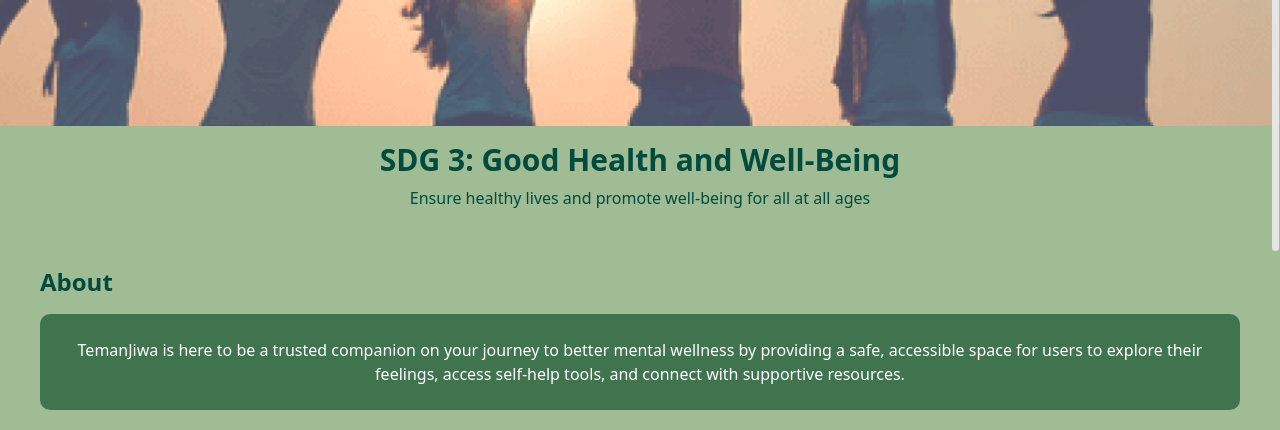
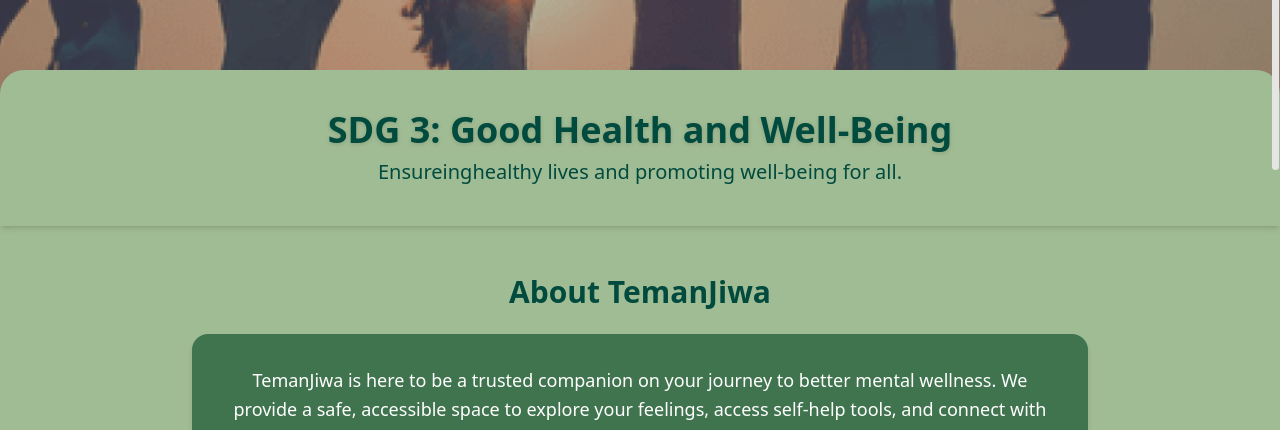
Before and after one commit to nathabuddhi/teman-jiwa, a React (Vite) app: page / in a window 1280 px wide. Shown: the part 347-777 px from the top of the page. Built offline with nearby package versions, Linux system fonts and the light colour scheme; no server answers.

Commit message:
Update HomePage.tsx

```diff
--- a/src/pages/HomePage.tsx
+++ b/src/pages/HomePage.tsx
@@ -5,52 +5,60 @@
 export default function HomePage() {
     return (
         <>
-            <div className="flex flex-col w-screen p-0 m-0">
+            <div className="flex flex-col w-full m-0 p-0 bg-white">
+                {/* Hero Section */}
                 <div
-                    className="relative w-full h-[400px] md:h-[500px] bg-cover bg-center"
+                    className="relative w-full h-[400px] md:h-[500px] bg-cover bg-center shadow-md"
                     style={{
                         backgroundImage: `url("./home.png")`,
                         backgroundPosition: "center 25%",
                     }}>
-                    <div className="absolute inset-0 bg-transparent bg-opacity-20 flex items-end">
-                        <div className="w-full bg-lightgreen bg-opacity-80 p-4">
-                            <h1 className="text-2xl md:text-3xl font-bold text-center text-darkgreen">
+                    <div className="absolute inset-0 bg-black/30 flex items-end">
+                        <div className="w-full bg-lightgreen bg-opacity-90 p-6 md:p-10 rounded-t-3xl">
+                            <h1 className="text-3xl md:text-4xl font-extrabold text-center text-darkgreen drop-shadow-sm">
                                 SDG 3: Good Health and Well-Being
                             </h1>
-                            <p className="text-center text-darkgreen mt-2">
-                                Ensure healthy lives and promote well-being for
-                                all at all ages
+                            <p className="text-center text-darkgreen mt-2 text-lg md:text-xl">
+                                Ensureinghealthy lives and promoting well-being
+                                for all.
                             </p>
                         </div>
                     </div>
                 </div>
 
-                <div className="bg-lightgreen bg-opacity-30 p-6 md:p-10">
-                    <h2 className="text-xl md:text-2xl font-semibold text-darkgreen mb-4">
-                        About
-                    </h2>
-                    <div className="bg-primarygreen rounded-lg p-6 text-white">
-                        <p className="text-center">
-                            TemanJiwa is here to be a trusted companion on your
-                            journey to better mental wellness by providing a
-                            safe, accessible space for users to explore their
-                            feelings, access self-help tools, and connect with
-                            supportive resources.
-                        </p>
+                {/* About Section */}
+                <div className="bg-lightgreen bg-opacity-30 px-6 md:px-16 py-12">
+                    <div className="max-w-4xl mx-auto text-center">
+                        <h2 className="text-2xl md:text-3xl font-semibold text-darkgreen mb-6">
+                            About TemanJiwa
+                        </h2>
+                        <div className="bg-primarygreen rounded-2xl p-8 shadow-md">
+                            <p className="text-white text-lg leading-relaxed">
+                                TemanJiwa is here to be a trusted companion on
+                                your journey to better mental wellness. We
+                                provide a safe, accessible space to explore your
+                                feelings, access self-help tools, and connect
+                                with supportive resources.
+                            </p>
+                        </div>
                     </div>
                 </div>
-                <section className="py-16 px-4 bg-darkgreen text-white">
-                    <div className="max-w-3xl mx-auto text-center">
-                        <h2 className="text-3xl font-bold mb-4">
+
+                {/* CTA Section */}
+                <section className="py-20 px-6 md:px-10 bg-darkgreen text-white">
+                    <div className="max-w-2xl mx-auto text-center">
+                        <h2 className="text-3xl md:text-4xl font-bold mb-6">
                             Start Your Wellness Journey Today
                         </h2>
-                        <p className="mb-8">
+                        <p className="mb-10 text-lg">
                             Join TemanJiwa and take the first step towards
                             better mental health and well-being.
                         </p>
-                        <Button className="bg-lightgreen hover:bg-opacity-90 text-darkgreen font-bold py-3 px-8 rounded-full text-lg">
-                            <Link to="/login">Get Started</Link>
-                        </Button>
+                        <Link to="/login">
+                            <Button className="bg-lightgreen text-darkgreen font-bold py-3 px-10 rounded-full text-lg shadow-lg hover:brightness-110 transition-all duration-300">
+                                Get Started
+                            </Button>
+                        </Link>
                     </div>
                 </section>
             </div>
```
